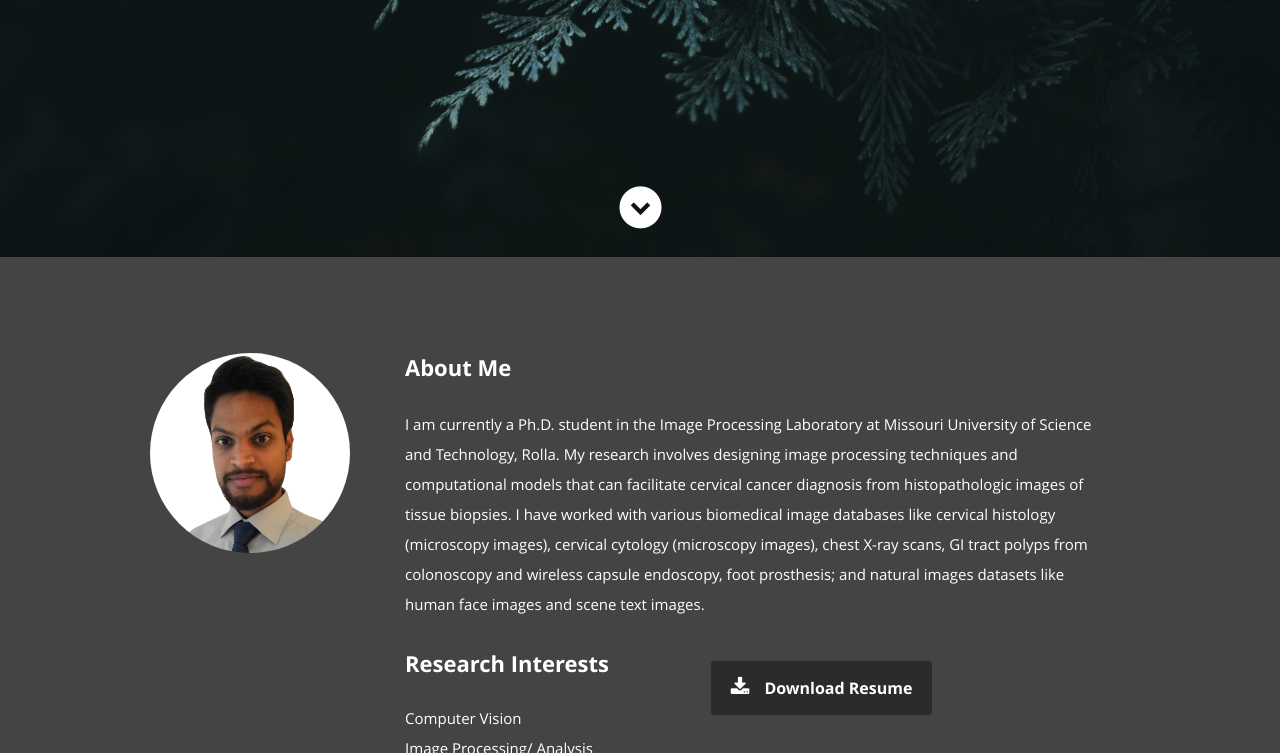
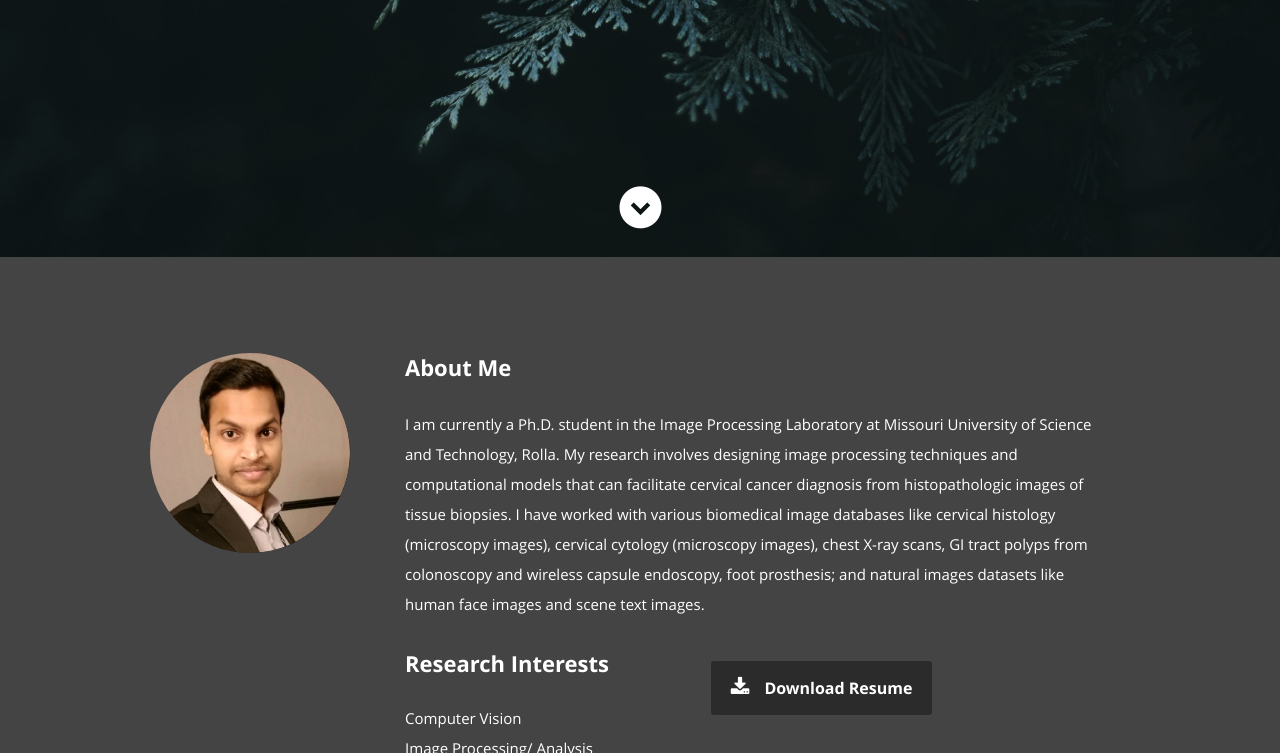
Before and after one commit to Sdhir/sdhir.github.io, a plain HTML site: page index.html in a window 1280 px wide. Shown: the part 543-1296 px from the top of the page. Drawn offline with nearby package versions, Linux system fonts and the light colour scheme; files whose address does not match are found by name.

Commit message:
Pic update

```diff
--- a/index.html
+++ b/index.html
@@ -85,7 +85,7 @@
 
          <div class="three columns">
 
-            <img class="profile-pic"  src="files/my_pic_v2.jpg" alt="" />
+            <img class="profile-pic"  src="files/20191123_065211.jpg" alt="" />
 
          </div>
 
```
